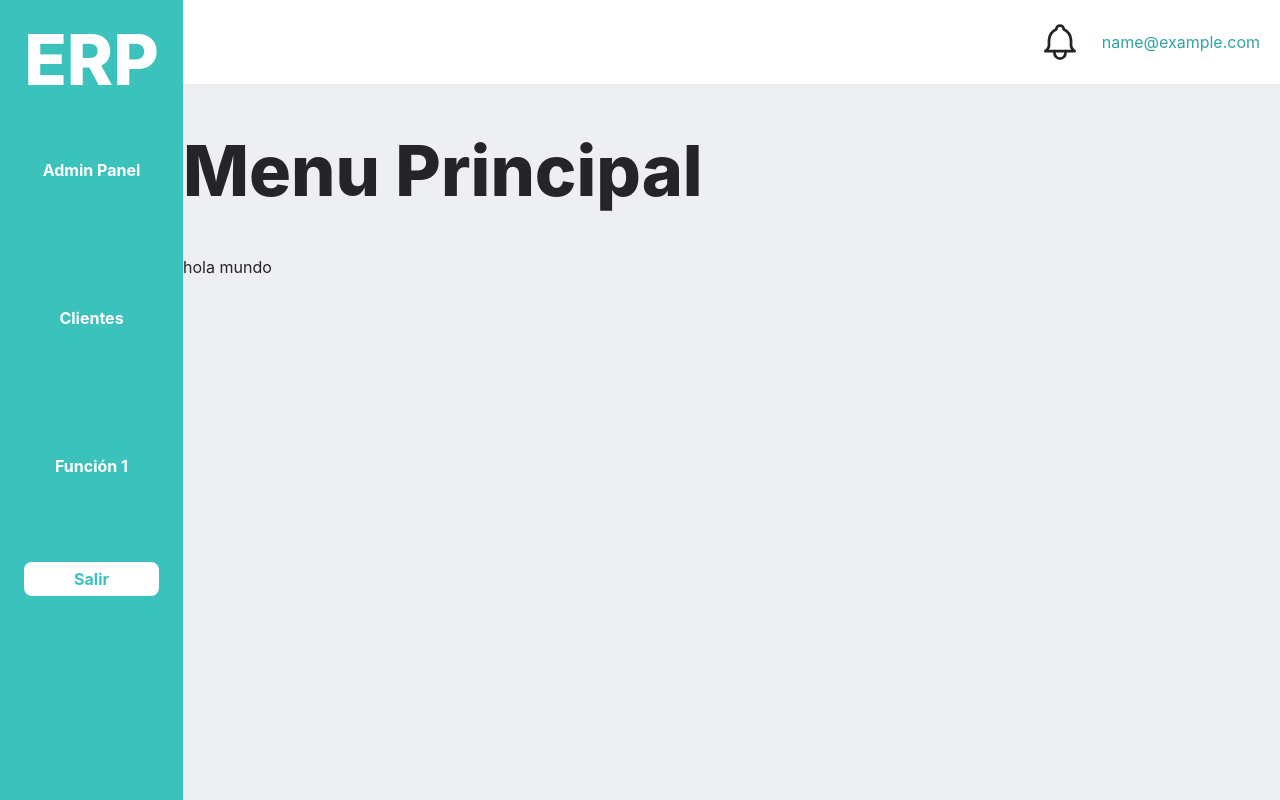
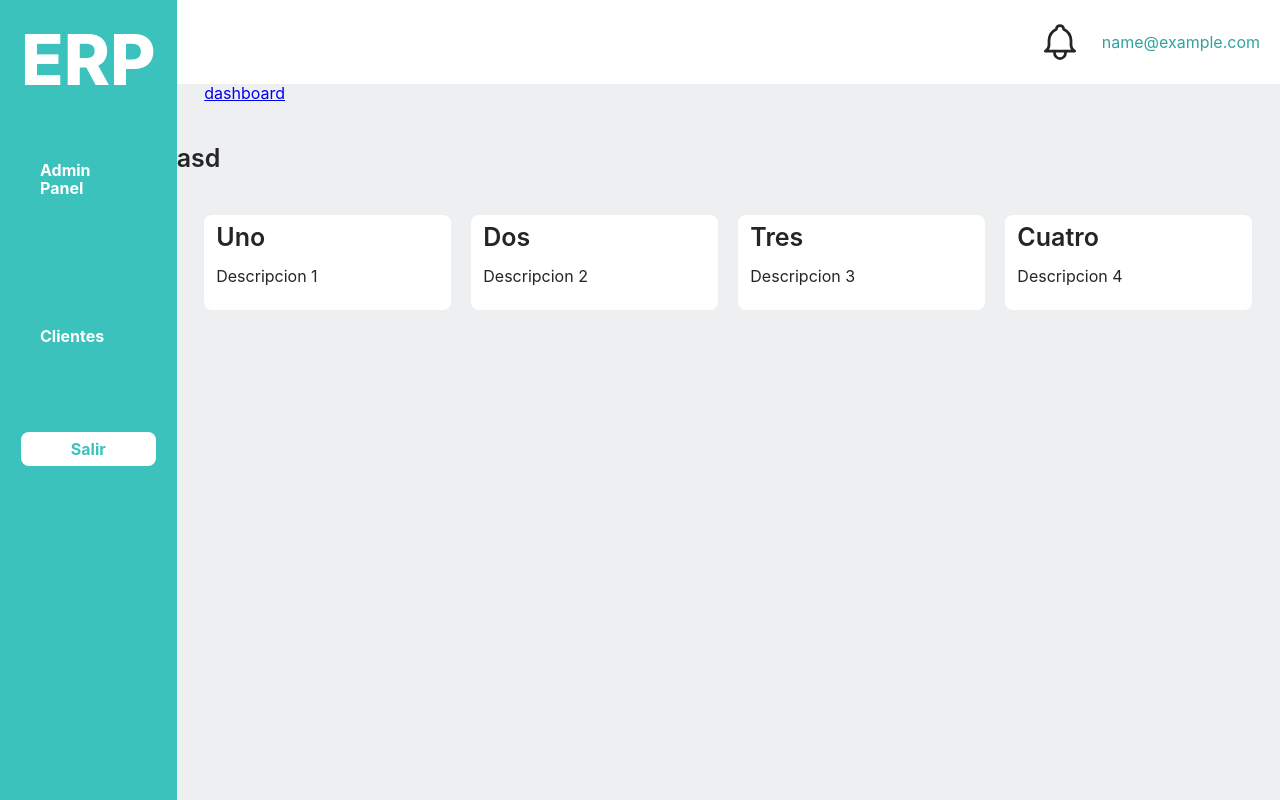
Before and after one commit to cezartdev/proyecto_1_crud, a React (Vite) app in the folder frontend/: page /dashboard in a window 1280 px wide. Built offline with nearby package versions, Linux system fonts and the light colour scheme; sample sign-in values are in the browser's storage.

Commit message:
Se avanza y corrige el diseño del panel lateral

```diff
--- /dev/null
+++ b/frontend/src/components/Utils/Card.tsx
@@ -0,0 +1,33 @@
+import styled from "styled-components"
+
+const Background = styled.div`
+    background-color: white;
+    border-radius: var(--radius-m);
+    padding: var(--padding-bt);
+
+    h5{
+        margin: 0;
+    }
+`
+
+
+interface Card {
+    title: string,
+    msg: string
+}
+
+
+const Card: React.FC<Card> = ({ title, msg }) => {
+    return (
+        <>
+            <Background>
+                <h5>{title}</h5>
+                <p>{msg}</p>
+
+
+            </Background>
+        </>
+    )
+}
+
+export default Card
--- a/frontend/src/components/Utils/MenuDropDown.tsx
+++ b/frontend/src/components/Utils/MenuDropDown.tsx
@@ -23,6 +23,10 @@ const Background = styled.div<{ isOpen: boolean }>`
   transition: background-color 0.3s ease;
   border-radius: var(--radius-m);
   margin: 1rem;
+
+  div{
+    text-align: left !important;
+  }
 `;
 
 const OptionsContainer = styled.div`
@@ -33,6 +37,15 @@ const OptionsContainer = styled.div`
   max-height: 0;
   opacity: 0;
   transition: max-height 0.5s ease, opacity 0.5s ease;
+
+
+  a{
+    font-weight: normal !important;
+    font-size: var(--font-size-xxxs);
+    text-align: left;
+
+    margin-left: 1rem;
+  }
 `;
 
 const MenuDropdown: React.FC<MenuDropdownProps> = ({ data, name }) => {
@@ -72,7 +85,7 @@ const MenuDropdown: React.FC<MenuDropdownProps> = ({ data, name }) => {
       </div>
       <OptionsContainer ref={optionsRef}>
         {data.map((item, index) => (
-          <Link key={index} to={item.link}>{item.name}</Link>
+          <Link key={index} to={item.link}>{`> ${item.name}`}</Link>
         ))}
       </OptionsContainer>
     </Background>
--- a/frontend/src/layouts/Layout.tsx
+++ b/frontend/src/layouts/Layout.tsx
@@ -104,6 +104,14 @@ const BackgroundView = styled.div`
 
 `
 
+const Url = styled.div`
+    width: 95%;
+    margin: 0 auto;
+    color: var(--grey-1);
+
+
+`
+
 
 function Layout() {
     const navigate = useNavigate();
@@ -113,6 +121,14 @@ function Layout() {
         navigate("/");
     }
 
+    const url = location.pathname
+
+    let words: Array<string> = []
+
+    words = url.split("/")
+    words.shift()
+
+    console.log(words)
     return (
         <>
             <Flex>
@@ -122,10 +138,10 @@ function Layout() {
                     </Logo>
                     <ul>
                         {userType === 'admin' && (
-                            <MenuDropdown name="Admin Panel" data={[{name:"Admin Settings", link:"admin-settings"}, {name:"User Management",link:"user-management"}]} />
+                            <MenuDropdown name="Admin Panel" data={[{ name: "Admin Settings", link: "admin-settings" }, { name: "User Management", link: "user-management" }]} />
                         )}
-                        <MenuDropdown name="Clientes" data={[{name:"Ver Clientes", link:"get-customers"}, {name:"Opción 2",link:"#"}]} />
-                        <MenuDropdown name="Función 1" data={[{name:"Opción 1", link:"#"}, {name:"Opción 2",link:"#"}]} />
+                        <MenuDropdown name="Clientes" data={[{ name: "Ver Clientes", link: "get-customers" }]} />
+
                     </ul>
                     <ButtonContainer>
                         <button type="submit" onClick={navegarInicio}>Salir</button>
@@ -134,15 +150,21 @@ function Layout() {
                 <BackgroundView>
                     <BackgroundUser>
                         <svg xmlns="http://www.w3.org/2000/svg" className="icon icon-tabler icon-tabler-bell" width="44" height="44" viewBox="0 0 24 24" strokeWidth="1.5" stroke="currentColor" fill="none" strokeLinecap="round" strokeLinejoin="round">
-                            <path stroke="none" d="M0 0h24v24H0z" fill="none"/>
+                            <path stroke="none" d="M0 0h24v24H0z" fill="none" />
                             <path d="M10 5a2 2 0 1 1 4 0a7 7 0 0 1 4 6v3a4 4 0 0 0 2 3h-16a4 4 0 0 0 2 -3v-3a7 7 0 0 1 4 -6" />
                             <path d="M9 17v1a3 3 0 0 0 6 0v-1" />
                         </svg>
                         <Link to="#">{userEmail}</Link>
 
                     </BackgroundUser>
+
                     <BackgroundOutlet>
-                        <Outlet/>
+                        <Url>
+                            {words.map((value) => (
+                                <Link key={value} to={`/${value}`}>{`${value}`}</Link>
+                            ))}
+                        </Url>
+                        <Outlet />
                     </BackgroundOutlet>
                 </BackgroundView>
             </Flex>
--- a/frontend/src/pages/Dashboard.tsx
+++ b/frontend/src/pages/Dashboard.tsx
@@ -1,11 +1,36 @@
+import Card from "../components/Utils/Card";
+import styled from "styled-components";
+
+const CardBackground = styled.div`
+
+  display: grid;
+  grid-template-columns: repeat(auto-fit,minmax(15rem,1fr));
+  gap: 2rem;
+
+  margin: 0 auto;
+
+  width: 95%;
+
+`
+
 function Dashboard() {
+
+
+
   return (
     <>
-      <div>
-        <h1>Menu Principal</h1>
+      <h5>asd</h5>
 
-        <p>hola mundo</p>
-      </div>
+
+      <CardBackground>
+
+        <Card title="Uno" msg="Descripcion 1" />
+        <Card title="Dos" msg="Descripcion 2" />
+        <Card title="Tres" msg="Descripcion 3" />
+        <Card title="Cuatro" msg="Descripcion 4" />
+
+      </CardBackground>
+
     </>
   )
 }
```
